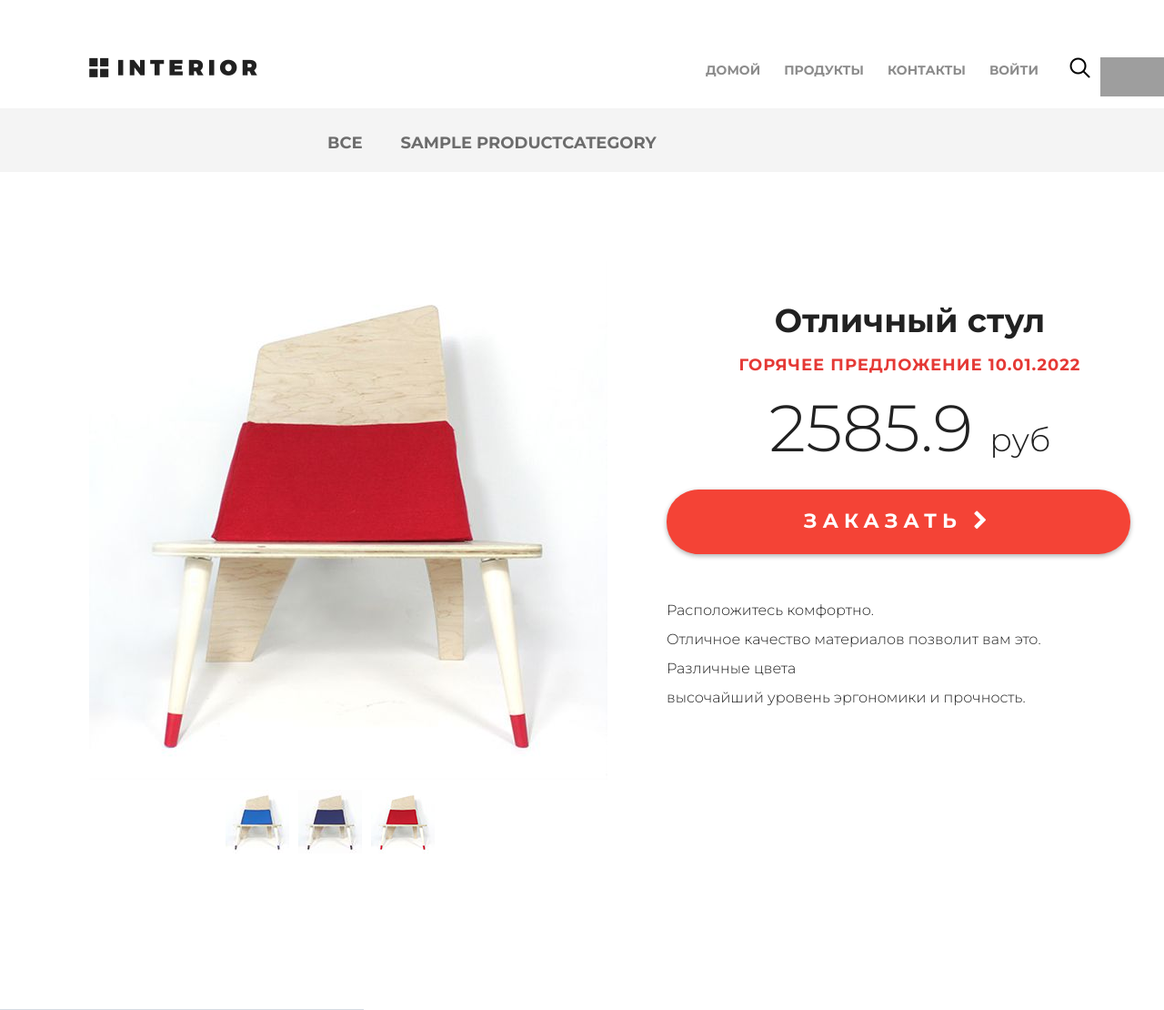
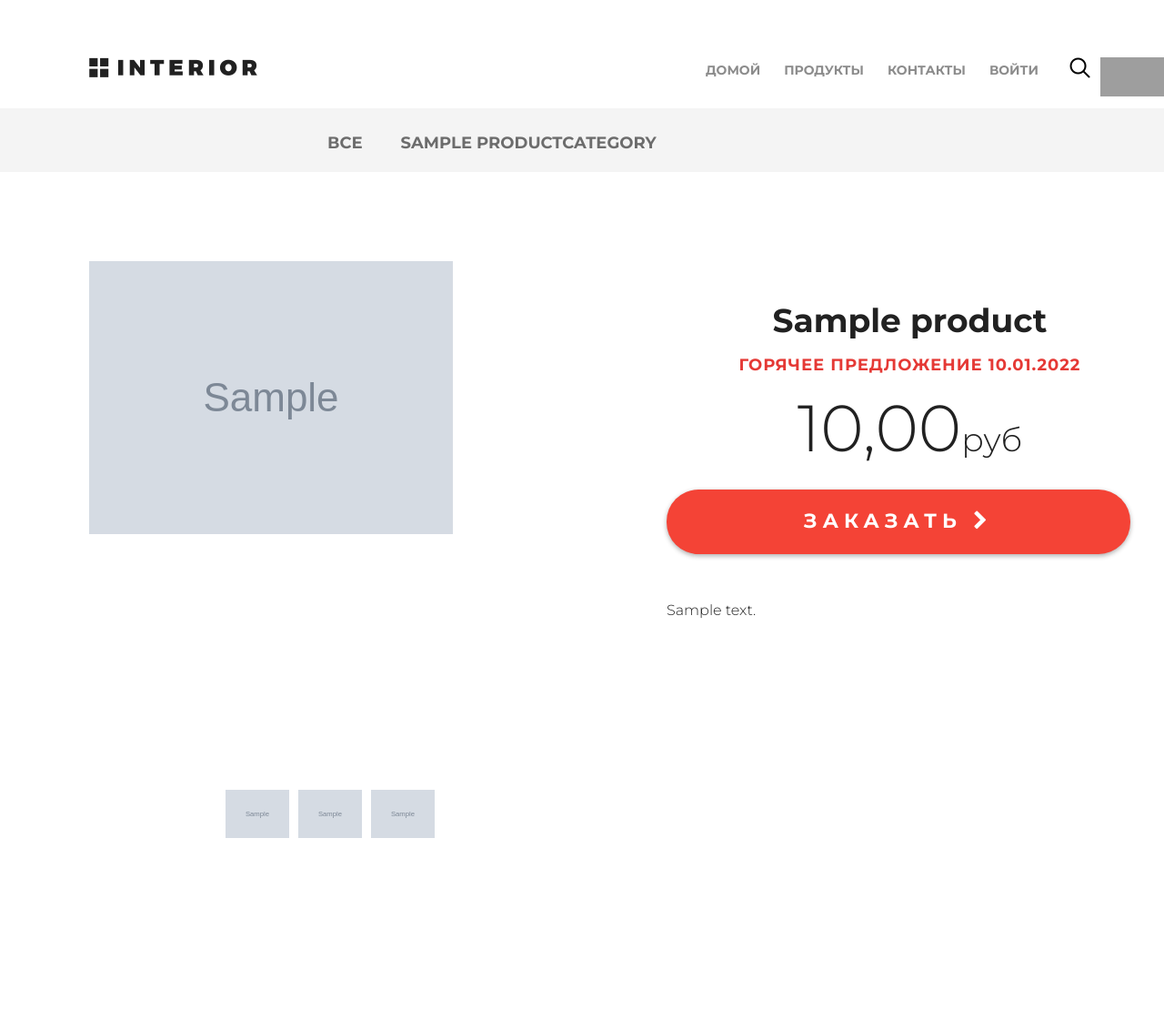
Before and after one commit to Sebkd/forDj-L1, a Django app: page /products/ in a window 1280 px wide; the page is wider, and only the part inside the window is pictured. Shown: the top 1110 px of that part at 91% size. Run offline with Django 4.2, Linux system fonts and the light colour scheme; tables that the repository leaves empty hold one stand-in row (values such as "Sample post"); grey boxes marked "Sample" are stand-in pictures; grey boxes are pictures that could not be loaded.

Commit message:
begin again L6

```diff
--- a/mainapp/static/mainapp/style.css
+++ b/mainapp/static/mainapp/style.css
@@ -254,3 +254,7 @@
 	margin-left: 15px;
 
 }
+
+.slider-control-min {
+	width: -webkit-fill-available;
+}
--- a/mainapp/templates/mainapp/products.html
+++ b/mainapp/templates/mainapp/products.html
@@ -43,41 +43,37 @@
     <div class="details-products">
         <div class="details-slider">
             <div class="slider-product">
-                <img src="{% static '/mainapp/img/slider1.jpg' %}">
+{#                <img src="{% static '/mainapp/img/slider1.jpg' %}">#}
+                <img src="/media/{{ hot_product.image }}">
             </div>
             <div class="slider-control">
                 <div class="block">
-                    <a href="#"><img src="{% static '/mainapp/img/controll.jpg' %}" alt="">
-                        <div class="text"></div>
+                    <a href="#"><img src="/media/{{ hot_product.image }}" alt="" class="slider-control-min">
+                        <div class="text">1</div>
                     </a>
                 </div>
                 <div class="block">
-                    <a href="#"><img src="{% static '/mainapp/img/controll1.jpg' %}" alt="">
-                        <div class="text"></div>
+                    <a href="#"><img src="/media/{{ hot_product.image }}" alt="" class="slider-control-min">
+                        <div class="text">2</div>
                     </a>
                 </div>
                 <div class="block">
-                    <a href="#"><img src="{% static '/mainapp/img/controll2.jpg' %}" alt="">
-                        <div class="text"></div>
+                    <a href="#"><img src="/media/{{ hot_product.image }}" alt="" class="slider-control-min">
+                        <div class="text">3</div>
                     </a>
                 </div>
             </div>
         </div>
 
         <div class="description">
-            <h3 class="big-bold">Отличный стул</h3>
+            <h3 class="big-bold">{{ hot_product.name }}</h3>
             <h3 class="red">горячее предложение {% now "d.m.Y"%}</h3>
-            <p class="price"> 2585.9 <span>руб</span></p>
-            <a href="#" class="red-button">
+            <p class="price">{{ hot_product.price }}<span>руб</span></p>
+            <a href="{% url 'basket:add' hot_product.pk %}" class="red-button">
                 заказать <i class="fa fa-chevron-right" aria-hidden="true"></i>
             </a>
             <div class="description-text">
-                <p>Расположитесь комфортно.</p>
-                <p>Отличное качество материалов
-                    позволит вам это.</p>
-                <p>Различные цвета</p>
-                <p>высочайший уровень
-                    эргономики и прочность.</p>
+                <p>{{ hot_product.short_desc }}</p>
             </div>
         </div>
     </div>
@@ -113,7 +109,7 @@
             <a class="explore" href="#">показать все <img src="img/arrow.png" alt=""></a>
         </div>
         <div class="related-products clearfix">
-            {% for product in products %}
+            {% for product in same_products %}
                 <div class="block">
                                 <a href="{% url 'basket:add' pk=product.pk %}"><img src="/media/{{ product.image }}" alt="">
                                     <div class="text">
--- a/mainapp/views.py
+++ b/mainapp/views.py
@@ -1,16 +1,27 @@
+import random
+
 from django.shortcuts import render, get_object_or_404
 
 from basketapp.models import Basket
 from mainapp.models import Product, ProductCategory
+from myShop.views import get_basket
 
+def get_hot_product():
+    products = Product.objects.all()
+    return random.sample(list(products), 1)[0]
+
+def get_same_products(hot_product):
+    same_products = Product.objects.filter(category = hot_product.category).exclude(pk=hot_product.pk)[:3]
+    return same_products
 
 def products(request, pk=None):
     title = 'каталог'
     links_menu = ['домой', 'продукты', 'контакты',]
     cat_products = ProductCategory.objects.all()
-    basket = []
-    if request.user.is_authenticated:
-        basket = Basket.objects.filter (user = request.user)
+    basket = get_basket(user = request.user)
+    # basket = []
+    # if request.user.is_authenticated:
+    #     basket = Basket.objects.filter (user = request.user)
     #     [
     # {'href': 'products_all', 'name': 'все'},
     # {'href': 'products_home', 'name': 'дом'},
@@ -37,12 +48,15 @@ def products(request, pk=None):
         }
         return render(request, 'mainapp/products.html', context=context_page)
 
-    products = Product.objects.all()
+    # products = Product.objects.all()
+    hot_product = get_hot_product()
+    same_products = get_same_products(hot_product)
     context_page = {
         'title': title,
         'links_menu': links_menu,
         'cat_products': cat_products,
-        'products': products,
+        'hot_product': hot_product,
+        'same_products': same_products,
         'basket': basket,
     }
     return render (request, 'mainapp/products.html', context = context_page)
--- a/myShop/views.py
+++ b/myShop/views.py
@@ -4,10 +4,18 @@ from basketapp.models import Basket
 from mainapp.models import Product, ProductCategory
 
 
+def get_basket (user):
+    if user.is_authenticated:
+        return Basket.objects.filter (user = user)
+    else:
+        return []
+
+
 def index(request):
-    basket = []
-    if request.user.is_authenticated:
-        basket = Basket.objects.filter (user = request.user)
+    # basket = []
+    # if request.user.is_authenticated:
+    # basket = Basket.objects.filter (user = request.user)
+    basket = get_basket(user = request.user)
     title = 'myShop'
     products = Product.objects.all()[:4]
     links_menu = ['домой', 'продукты', 'контакты',]
@@ -21,9 +29,10 @@ def index(request):
 
 
 def contacts(request):
-    basket = []
-    if request.user.is_authenticated:
-        basket = Basket.objects.filter (user = request.user)
+    # basket = []
+    # if request.user.is_authenticated:
+    #     basket = Basket.objects.filter (user = request.user)
+    basket = get_basket (user = request.user)
     title = 'контакты'
     links_menu = ['домой', 'продукты', 'контакты',]
     context_page = {
```
